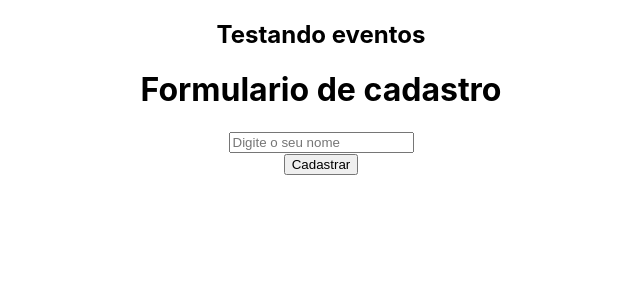
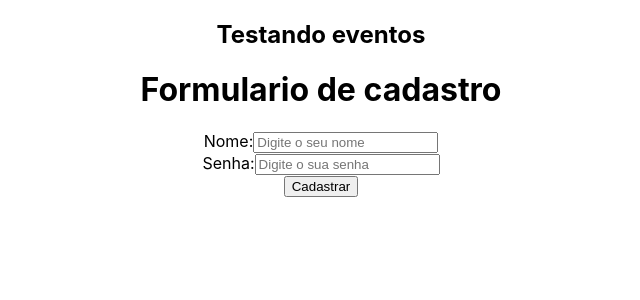
Before and after one commit to antonystar-dev/curso-react, a React (Create React App) app in the folder meu-projeto/: page / in a window 1280 px wide. Shown: the top 300 px of the page, without its empty margins (319-959 px from the left). Built offline with nearby package versions, Linux system fonts and the light colour scheme.

Commit message:
formularios useState

```diff
--- a/meu-projeto/src/components/Form.js
+++ b/meu-projeto/src/components/Form.js
@@ -1,14 +1,37 @@
+//Esse setName e o use state permite eu pegar os dados que estão sendo alterados no form
+import {useState} from 'react'
 function Form(){
     function cadastrarUsuario(e){
         e.preventDefault()
+        console.log(name)
         console.log('Cadastrou usuario')
     }
+    const [name, setName]= useState()
+    const [password, setPassword]= useState()
     return(
         <div>
         <h1>Formulario de cadastro</h1>
         <form onSubmit={cadastrarUsuario}>
             <div>
-                <input type="text" placeholder="Digite o seu nome"/>
+                <label htmlFor="name">Nome:</label>
+                <input
+                 type="text"
+                  id="name"
+                   name="name"
+                    placeholder="Digite o seu nome"
+                //value={name} >>>>> aq to ja pegando os dados..... acho q posso usar no update, mas tenho q passar o nome no state
+                 onChange={(e) => setName(e.target.value)}
+                 />
+            </div>
+            <div>
+            <label htmlFor="password">Senha:</label>
+                <input
+                 type="password"
+                  id="password"
+                   nome="password"
+                    placeholder="Digite o sua senha"
+                    onChange={(e) => setPassword(e.target.value)}
+                    />
             </div>
             <div>
                 <input type="submit" value="Cadastrar"/>
```
